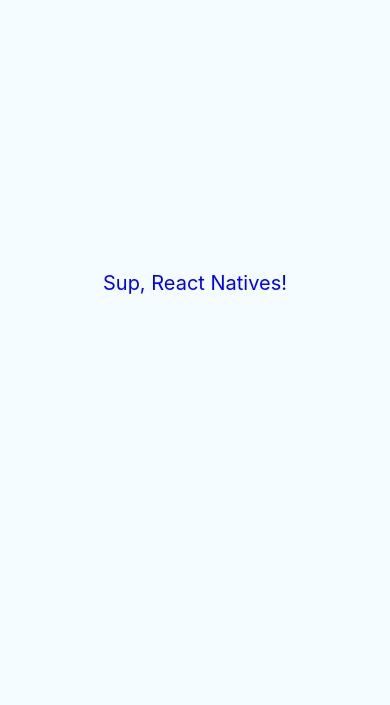
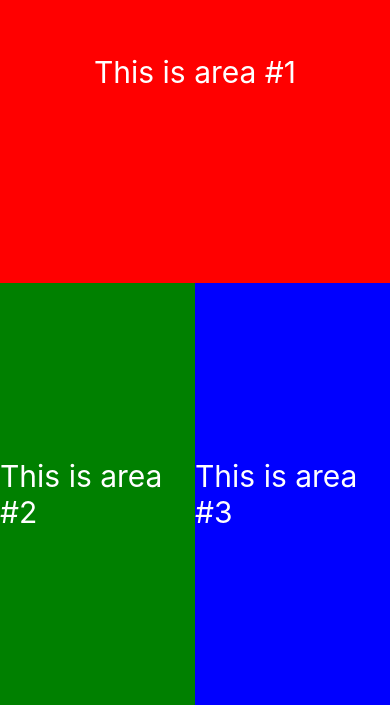
Before and after one commit to GabrielGircenko/learning-react-native, a React Native app: screen / in a window 390 px wide. Shown: the part 139-844 px from the top of the page. Built offline with nearby package versions, Linux system fonts and the light colour scheme.

Commit message:
introduced flex, justifyContent, alignItems

```diff
--- a/App.js
+++ b/App.js
@@ -14,35 +14,22 @@
   constructor() {
     super()
     this.state = {}
-    this.state.customStyles = {
-      color: 'red'
-    }
-
-    setInterval(() => {
-      if (this.state.customStyles.color == 'red') {
-        this.setState({
-          customStyles: {
-            color: 'blue'
-          }
-        })
-      } else {
-        this.setState({
-          customStyles: {
-            color: 'red'
-          }
-        })
-      }
-
-    }, 1000)
   }
 
   render() {
     return (
       <View style={styles.container}>
-        <Text style={[styles.welcome, this.state.customStyles]}>
-        Sup, React Natives!
-        </Text>
-
+        <View style={styles.half1}>
+          <Text style={styles.text}>This is area #1</Text>
+        </View>
+        <View style={styles.half2}>
+          <View style={[styles.half2x, styles.half21]}>
+            <Text style={styles.text}>This is area #2</Text>
+          </View>
+          <View style={[styles.half2x, styles.half22]}>
+            <Text style={styles.text}>This is area #3</Text>
+          </View>
+        </View>
       </View>
     );
   }
@@ -50,19 +37,32 @@
 
 const styles = StyleSheet.create({
   container: {
+    flex: 1
+  },
+  half1: {
     flex: 1,
+    backgroundColor: 'red',
     justifyContent: 'center',
-    alignItems: 'center',
-    backgroundColor: '#F5FCFF',
+    alignItems: 'center'
   },
-  welcome: {
-    fontSize: 20,
-    textAlign: 'center',
-    margin: 10,
+  half2: {
+    flex: 1,
+    flexDirection: 'row'
   },
-  instructions: {
-    textAlign: 'center',
-    color: '#333333',
-    marginBottom: 5,
+  half2x: {
+    flex: 1,
+    backgroundColor: 'blue',
+    justifyContent: 'center',
+    alignItems: 'center'
   },
+  half21: {
+    backgroundColor: 'green'
+  },
+  half22: {
+    backgroundColor: 'blue'
+  },
+  text: {
+    color: 'white',
+    fontSize: 30
+  }
 });
```
